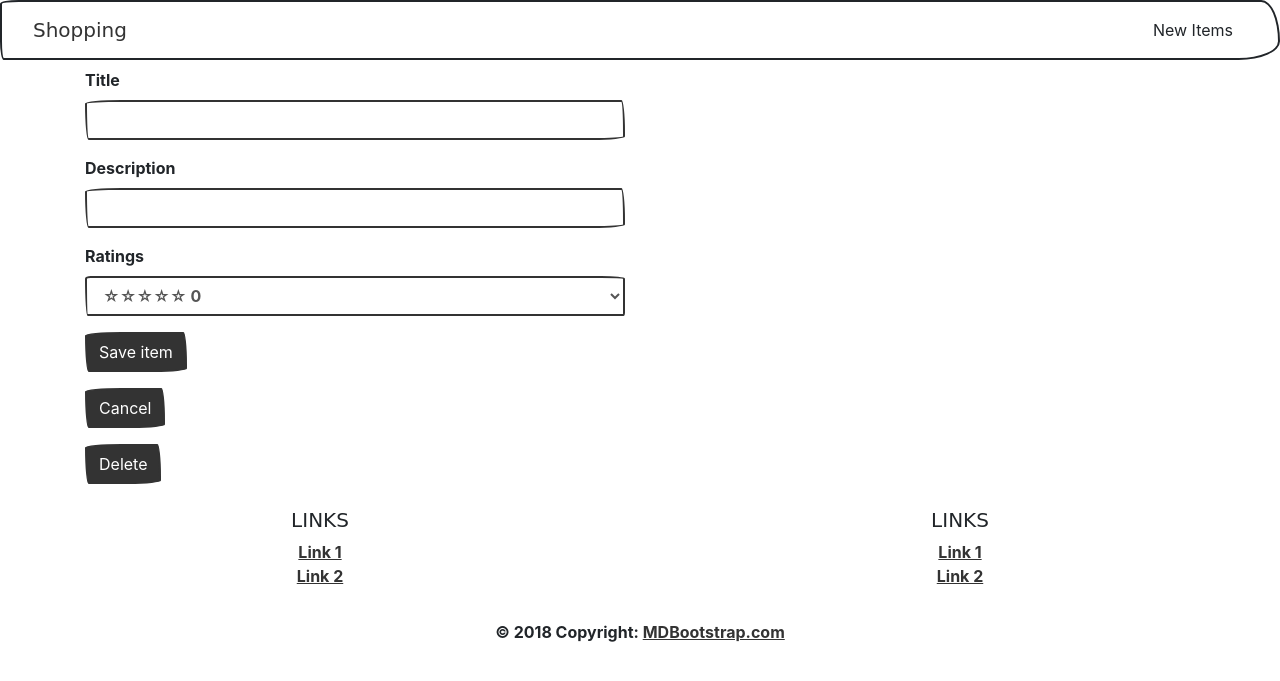
After one commit to ChrisBarnes7404/Contractor-Project, a Flask app: template templates/items_edit.html in a window 1280 px wide. The commit adds this page. Shown: the top 681 px of the page. Run offline with Flask 2, Linux system fonts and the light colour scheme; the template is opened without the code that fills it, so the values that code supplies are empty; some libraries are stand-ins or nearby versions; some web fonts are replaced.

Commit message:
fixed delete button

```diff
--- a/app.py
+++ b/app.py
@@ -41,13 +41,13 @@
     updated_item = {
         'title': request.form.get('title'),
         'description': request.form.get('description'),
-        'videos': request.form.get('videos').split(),
+        #'videos': request.form.get('videos').split(),
         'ratings': request.form.get('ratings')
     }
     items.update_one(
         {'_id': ObjectId(item_id)},
         {'$set': updated_item})
-    return redirect(url_for('items_show', item_id=item_id))
+    return redirect(url_for('show_item', item_id=item_id))
 
 # DISPLAY/SHOW
 @app.route('/items', methods=['POST'])
@@ -62,11 +62,11 @@
     }
     print(item)
     item_id = items.insert_one(item).inserted_id
-    return redirect(url_for('show_items', item_id=item_id))
+    return redirect(url_for('show_item', item_id=item_id))
 
 # DISPLAY/SHOW FROM ID
 @app.route('/items/<item_id>')
-def show_items(item_id):
+def show_item(item_id):
     """Show a single item."""
     item = items.find_one({'_id': ObjectId(item_id)})
     #item_comments = comments.find({'item_id': ObjectId(item_id)})
@@ -90,14 +90,14 @@
     }
     print(comment)
     comment_id = comments.insert_one(comment).inserted_id
-    return redirect(url_for('items_show', item_id=request.form.get('item_id')))
+    return redirect(url_for('show_item', item_id=request.form.get('item_id')))
 
 @app.route('/items/comments/<comment_id>', methods=['POST'])
 def comments_delete(comment_id):
     """Action to delete a comment."""
     comment = comments.find_one({'_id': ObjectId(comment_id)})
     comments.delete_one({'_id': ObjectId(comment_id)})
-    return redirect(url_for('items_show', item_id=comment.get('item_id')))
+    return redirect(url_for('show_item', item_id=comment.get('item_id')))
 
 
 if __name__ == '__main__':
--- /dev/null
+++ b/templates/items_edit.html
@@ -0,0 +1,25 @@
+<!-- templates/items_edit.html -->
+{% extends 'base.html' %}
+
+{% block content %}
+<div class='row'>
+    <div class='col-sm-6 col-sm-offset-3'>
+        <form method='POST' action='/items/{{item._id}}'>
+            <input type='hidden' name='_method' value='PUT' />
+            {% include 'partials/item_form.html' %}
+            <!-- BUTTON -->
+            <div class='form-group'>
+                <button class='btn btn-primary' type='submit'>Save item</button>
+            </div>
+            <div class="form-group">
+                <button type="button" class="btn btn-primary" onclick="window.location.href='/items/{{item._id}}'">Cancel</button>
+            </div>
+        </form>
+        <form method='POST' action='/items/{{ item._id }}/delete'>
+            <input type='hidden' name='_method' value='DELETE'>
+            <button class='btn btn-primary' type='submit'>Delete</button>
+        </form>
+    </div>
+</div>
+
+{% endblock %}
--- a/templates/show_item.html
+++ b/templates/show_item.html
@@ -1,4 +1,4 @@
-<!-- templates/items_show.html -->
+<!-- templates/show_item.html -->
 {% extends 'base.html' %}
 
 {% block content %}
@@ -24,7 +24,8 @@
                     href='/items/{{ item._id }}/edit'>Edit</a></button>
 
             <form method='POST' action='/items/{{ item._id }}/delete'>
-                <button type='submit'>Delete</button>
+                <input type='hidden' name='_method' value='DELETE'>
+                <button class='btn btn-primary' type='submit'>Delete</button>
             </form>
         </div>
         <hr>
```
Also changed, not shown: requirements.txt (added, +40 -0 lines).
